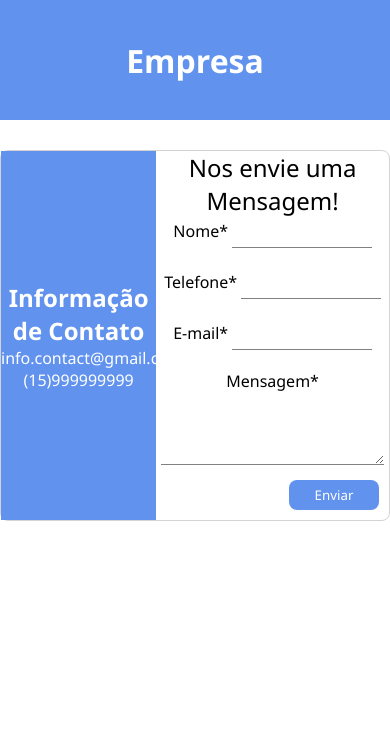
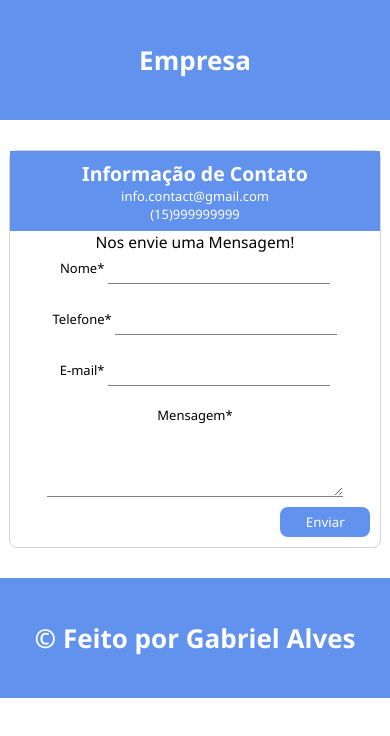
Before and after one commit to Alvezin/pagina_login_SCSS, a plain HTML site: page index.html in a window 390 px wide. Drawn offline with Linux system fonts and the light colour scheme.

Commit message:
Media Queries

```diff
--- a/index.html
+++ b/index.html
@@ -31,13 +31,22 @@
                     <label for="mail">E-mail*</label>
                     <input type="email" id="mail" name="person" class="border--down" required> <br>
 
-                    <label for="mag">Mensagem*</label>
-                    <textarea name="person" id="msg" cols="26%" rows="4%" class="border--down" required></textarea>
+                    <div class="area">
+                        <label for="mag">Mensagem*</label>
+                        <textarea name="person" id="msg" cols="25%" rows="4%" class="border--down" required></textarea>
+                    </div>
 
-                    <button id="submit" name="person" onclick="enviar()">Enviar</button>
+                    <div>
+                        <button id="submit" name="person" onclick="enviar()">Enviar</button>
+                    </div>
                 </fieldset>
             </form>
         </section>
     </main>
+    <footer>
+        <h1>
+            <p>&copy; Feito por Gabriel Alves</p>
+        </h1>
+    </footer>
 </body>
 </html>
--- a/scss/estrutura.scss
+++ b/scss/estrutura.scss
@@ -32,7 +32,9 @@ main{
     "lado principal"
     "lado principal";
     grid-template-columns: 40% 60%;
-    grid-template-rows: 100%;
+    grid-template-rows: 80vh;
+    width: 80%;
+    margin: auto;
     @include borda(lightgray,1px);
     & aside{
         grid-area: lado;
@@ -44,8 +46,8 @@ main{
         }
     }
     & section{
+
         .border--down{
-            color: none;
             border-bottom: 1px solid gray;
         }
         & :focus{
@@ -73,7 +75,19 @@ main{
             cursor: pointer;
             margin: 10px;
             float: right;
+        }
+        & .area{
+            display: flex;
+            flex-direction: column;
+            width: 80%;
+            margin: auto;
 
         }
     }
 }
+footer{
+    height: 120px;
+    margin-top: 30px;
+    @include flex-config(center,center ,column );
+    @include color_config($cor-azul, white);
+}
--- /dev/null
+++ b/scss/mediaquerie.scss
@@ -0,0 +1,25 @@
+@media screen and (max-width: 855px) {
+    html{
+        font-size: 13px;
+    }
+}
+@media screen and (max-width: 553px) {
+    main{
+        width: 95%;
+        & section{
+
+            & p{
+                font-size: 1.2rem;
+            }
+        }
+    }
+}
+
+@media screen and (max-width: 435px){
+    main{
+        grid-template-areas:
+        "lado lado"
+        "principal principal";
+        grid-template-rows: 80px 1fr;
+    }
+}
--- a/scss/style.scss
+++ b/scss/style.scss
@@ -1,5 +1,6 @@
 @import "estrutura.scss";
 @import "variaveis.scss";
+@import "mediaquerie.scss";
 
 *{
     margin: 0;
```
Also changed, not shown: css/style.css, 1 other file.
